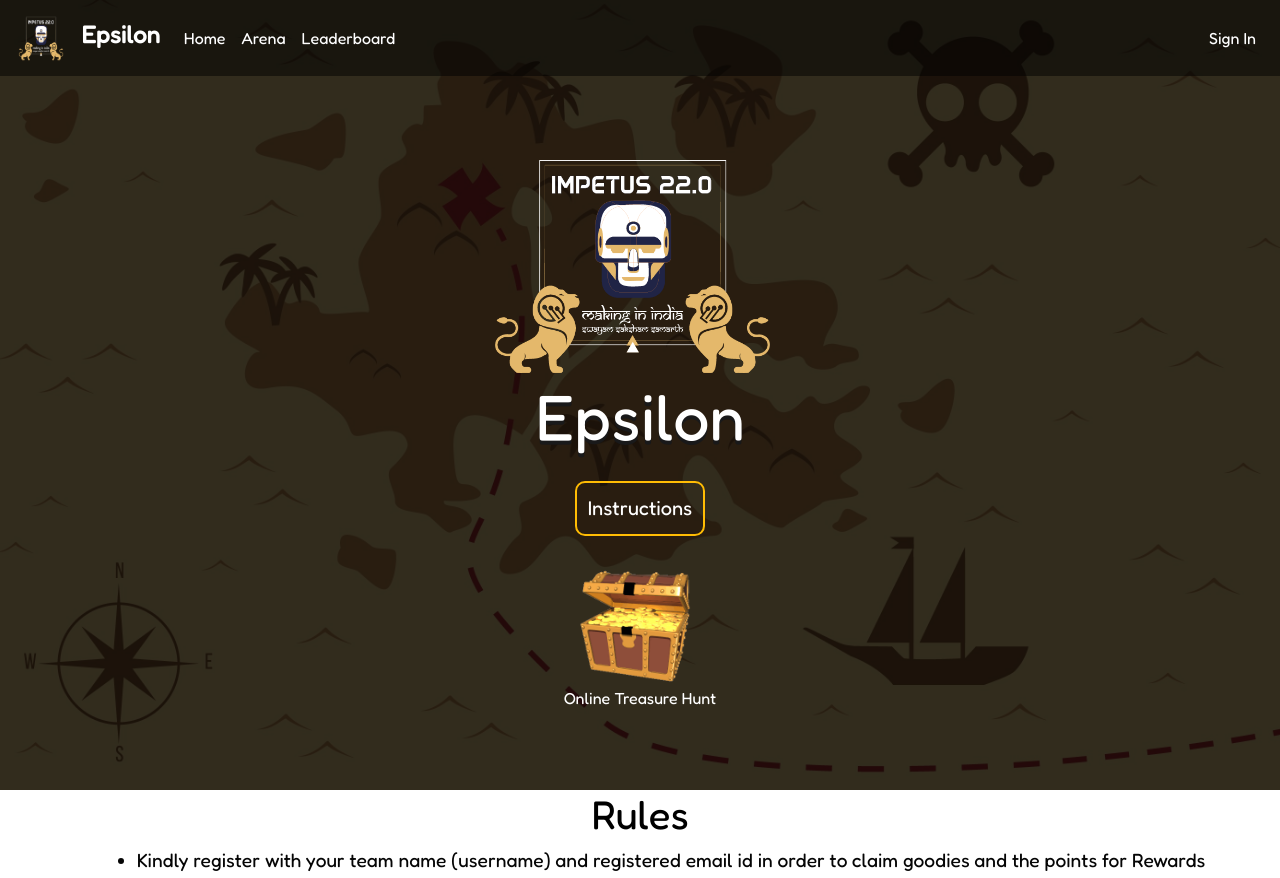
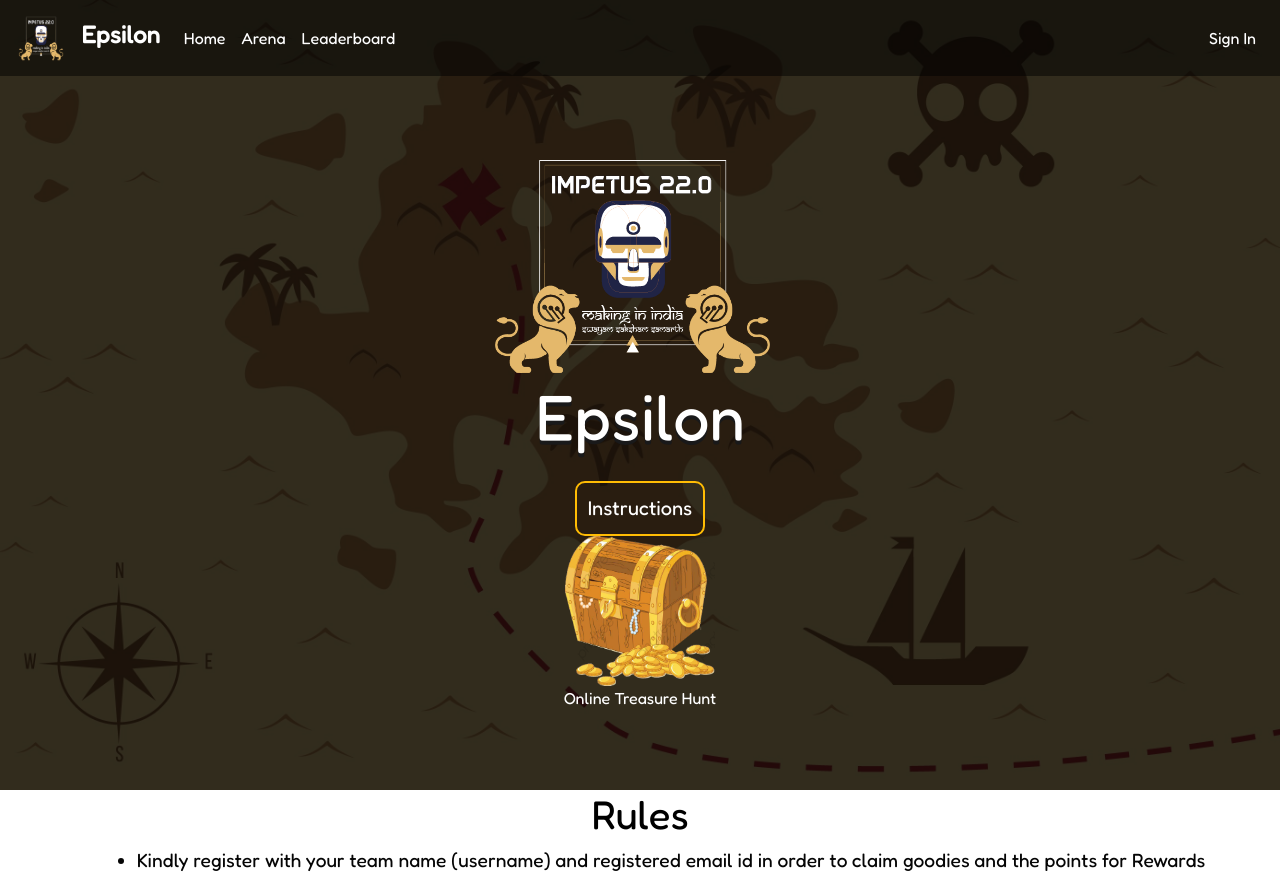
Before and after one commit to Nimitha-jagadeesha/Epsilonn-22, a Django app: page / in a window 1280 px wide. Shown: the top 878 px of the page. Run offline with Django 3.2, Linux system fonts and the light colour scheme; some libraries are stand-ins or nearby versions; some web fonts are replaced.

Commit message:
Update home.html

```diff
--- a/epsilon/templates/epsilon/home.html
+++ b/epsilon/templates/epsilon/home.html
@@ -218,7 +218,7 @@
         <!-- <p id="demo" class="font-weight-bold text-center" style="color:white;"></p> -->
 
         <div style="color:white; font-family: 'Fredoka', sans-serif;font-size: 1.0em; " class="text-center" data-aos="fade-up" data-aos-duration="2000">
-            <img width="150px" height="150px" src="{% static 'img/treasure.gif'%}" alt="" />
+            <img width="150px" height="150px" src="{% static 'img/tr.png'%}" alt="" />
             <br>
             Online Treasure Hunt
         </div>
```
